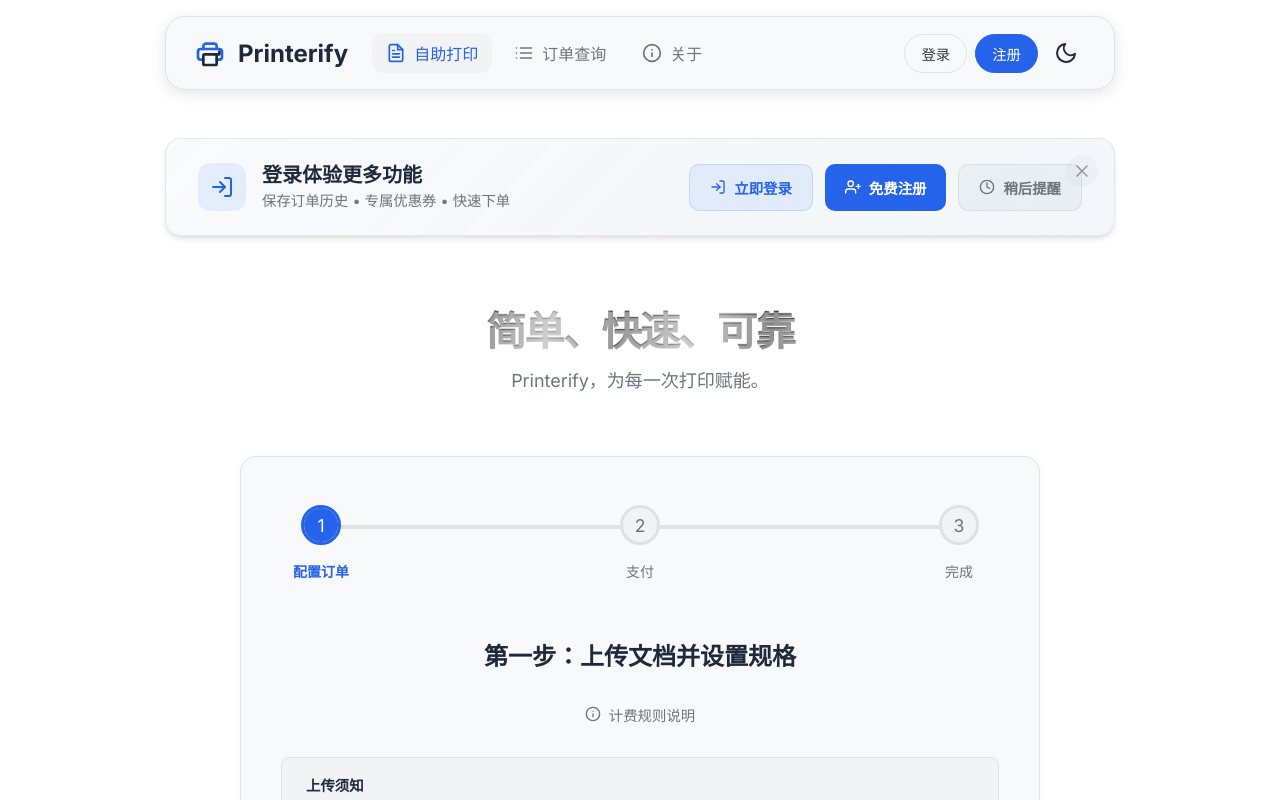
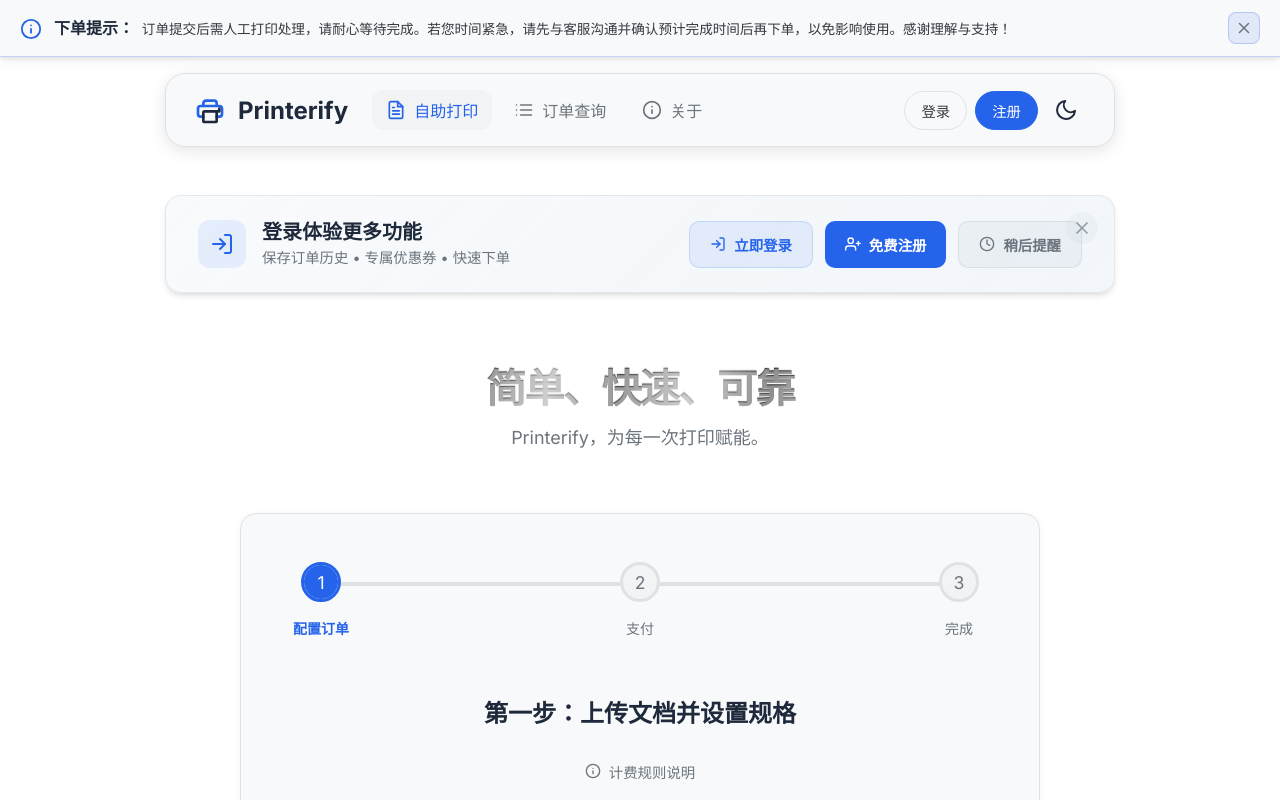
Before and after one commit to xicheng2003/Printerify, a Vue app in the folder frontend/: page /order in a window 1280 px wide. Shown: the top 800 px of the page. Built offline with nearby package versions, Linux system fonts and the light colour scheme; no server answers.

Commit message:
feat: add timing banner for order processing reminders

```diff
--- a/frontend/src/views/HomeView.vue
+++ b/frontend/src/views/HomeView.vue
@@ -5,6 +5,33 @@
         <div class="spinner"></div>
         <p class="loading-text">处理中，请稍候...</p>
       </div>
+    </Teleport>
+
+    <!-- 订单人工处理时效提醒横幅（5秒后显示，固定顶部，内容下移） -->
+    <Teleport to="body">
+      <transition name="slide-down" appear>
+        <div v-if="showTimingBanner" class="timing-banner" role="alert" aria-live="polite">
+          <div class="timing-banner-content">
+            <svg xmlns="http://www.w3.org/2000/svg" width="22" height="22" viewBox="0 0 24 24" fill="none" stroke="currentColor" stroke-width="2" stroke-linecap="round" stroke-linejoin="round" class="timing-banner-icon">
+              <circle cx="12" cy="12" r="10"></circle>
+              <line x1="12" y1="8" x2="12.01" y2="8"></line>
+              <line x1="12" y1="12" x2="12" y2="16"></line>
+            </svg>
+            <div class="timing-banner-text">
+              <strong>下单提示：</strong>
+              <span>
+                订单提交后需人工打印处理，请耐心等待完成。若您时间紧急，请先与客服沟通并确认预计完成时间后再下单，以免影响使用。感谢理解与支持！
+              </span>
+            </div>
+          </div>
+          <button class="timing-banner-close" @click="dismissTimingBanner" aria-label="关闭时效提醒">
+            <svg xmlns="http://www.w3.org/2000/svg" width="18" height="18" viewBox="0 0 24 24" fill="none" stroke="currentColor" stroke-width="2" stroke-linecap="round" stroke-linejoin="round">
+              <line x1="18" y1="6" x2="6" y2="18"></line>
+              <line x1="6" y1="6" x2="18" y2="18"></line>
+            </svg>
+          </button>
+        </div>
+      </transition>
     </Teleport>
 
     <!-- 登录引导横幅 - 仅对未登录用户显示 -->
@@ -304,7 +331,7 @@
 </template>
 
 <script setup>
-import { ref, computed, watch, onUnmounted, onMounted } from 'vue'; //【修改】引入computed, watch, onUnmounted
+import { ref, computed, watch, onUnmounted, onMounted, nextTick } from 'vue'; //【修改】引入computed, watch, onUnmounted, nextTick
 import { useRouter } from 'vue-router'; // 导入路由
 import { useOrderStore } from '@/stores/order';
 import apiService from '@/services/apiService'; //【修改】使用apiService而不是直接使用axios
@@ -324,6 +351,12 @@
 const userStore = useUserStore(); // 使用用户状态管理
 const router = useRouter(); // 使用路由
 const screenshotId = ref(null); // <-- 【新增】用于存储凭证ID的状态
+
+// ▼▼▼ 订单时效提醒横幅状态（5秒后出现） ▼▼▼
+const showTimingBanner = ref(false);
+function dismissTimingBanner() {
+  showTimingBanner.value = false;
+}
 
 // --- UI 控制相关的本地状态 ---
 const currentStep = ref(1);
@@ -361,6 +394,24 @@
   // if (hideBanner === 'true') {
   //   showLoginGuideBanner.value = false;
   // }
+  // 5 秒后显示订单人工处理时效提醒横幅
+  setTimeout(() => {
+    showTimingBanner.value = true;
+  }, 5000);
+});
+
+// 根据横幅高度动态向下推内容，避免覆盖
+watch(showTimingBanner, async (visible) => {
+  if (typeof window === 'undefined') return;
+  if (visible) {
+    await nextTick();
+    const el = document.querySelector('.timing-banner');
+    if (el) {
+      document.body.style.paddingTop = el.offsetHeight + 'px';
+    }
+  } else {
+    document.body.style.paddingTop = '';
+  }
 });
 
 // 监听用户登录状态变化
@@ -1510,6 +1561,94 @@
   transform: translateY(-20px) scale(0.95);
 }
 
+/* ===================== 顶部订单时效提醒横幅 ===================== */
+.timing-banner {
+  position: fixed;
+  top: 0;
+  left: 0;
+  width: 100%;
+  display: flex;
+  align-items: center;
+  justify-content: space-between;
+  gap: 1rem;
+  padding: 0.75rem 1.25rem;
+  box-sizing: border-box;
+  border-bottom: 1px solid rgba(var(--color-primary-rgb,37,99,235),0.25);
+  background: var(--color-background-soft); /* 设为完全不透明的主题背景 */
+  box-shadow: 0 2px 4px rgba(0,0,0,0.08), 0 4px 12px rgba(0,0,0,0.06);
+  color: var(--color-heading);
+  animation: timing-banner-drop 0.45s ease;
+  z-index: 10000;
+}
+
+@keyframes timing-banner-drop {
+  0% { transform: translateY(-100%); opacity: 0; }
+  100% { transform: translateY(0); opacity: 1; }
+}
+
+.timing-banner-content {
+  display: flex;
+  align-items: flex-start;
+  gap: 0.75rem;
+  flex: 1;
+  line-height: 1.5;
+}
+
+.timing-banner-icon {
+  color: var(--color-primary);
+  flex-shrink: 0;
+  margin-top: 2px;
+}
+
+.timing-banner-text strong {
+  display: inline-block;
+  margin-right: 0.25rem;
+  font-weight: 600;
+}
+.timing-banner-text span {
+  color: var(--color-text);
+  font-size: 0.85rem;
+}
+
+.timing-banner-close {
+  background: rgba(var(--color-primary-rgb,37,99,235),0.1);
+  border: 1px solid rgba(var(--color-primary-rgb,37,99,235),0.25);
+  color: var(--color-text-mute);
+  width: 32px;
+  height: 32px;
+  border-radius: 8px;
+  cursor: pointer;
+  display: flex;
+  align-items: center;
+  justify-content: center;
+  transition: all 0.2s ease;
+}
+
+.timing-banner-close:hover {
+  background: rgba(var(--color-primary-rgb,37,99,235),0.2);
+  color: var(--color-text);
+}
+
+/* 暗色模式适配 */
+html.dark .timing-banner {
+  background: var(--color-background-soft); /* 暗色模式同样不透明 */
+  border-bottom-color: rgba(var(--color-primary-rgb,37,99,235),0.35);
+}
+html.dark .timing-banner-close {
+  background: rgba(var(--color-primary-rgb,37,99,235),0.15);
+  border-color: rgba(var(--color-primary-rgb,37,99,235),0.35);
+}
+html.dark .timing-banner-close:hover {
+  background: rgba(var(--color-primary-rgb,37,99,235),0.3);
+}
+
+@media (max-width: 640px) {
+  .timing-banner { padding: 0.6rem 0.9rem; }
+  .timing-banner-text span { font-size: 0.78rem; }
+  .timing-banner-close { width: 28px; height: 28px; }
+}
+/* ===================== 顶部订单时效提醒横幅结束 ===================== */
+
 /* 响应式设计 */
 @media (max-width: 1024px) {
   .banner-content {
```
